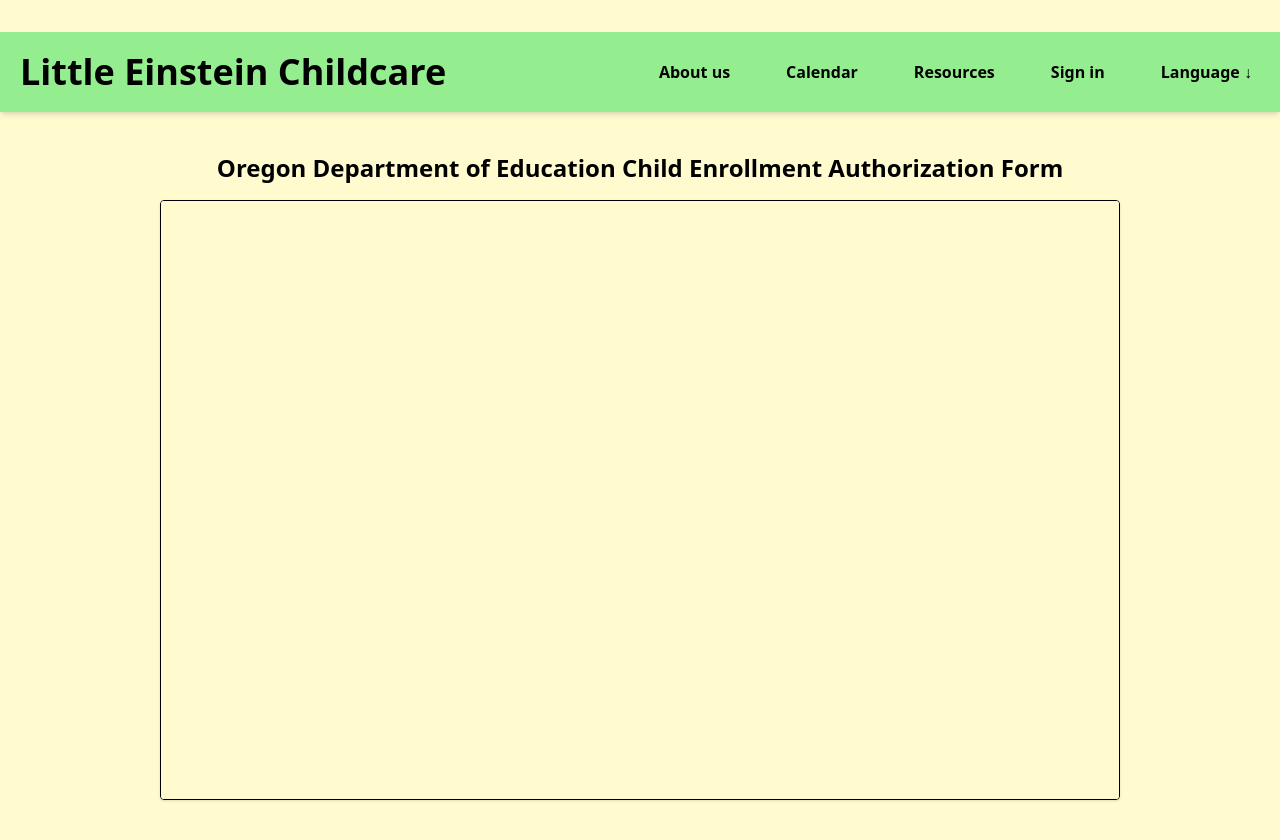
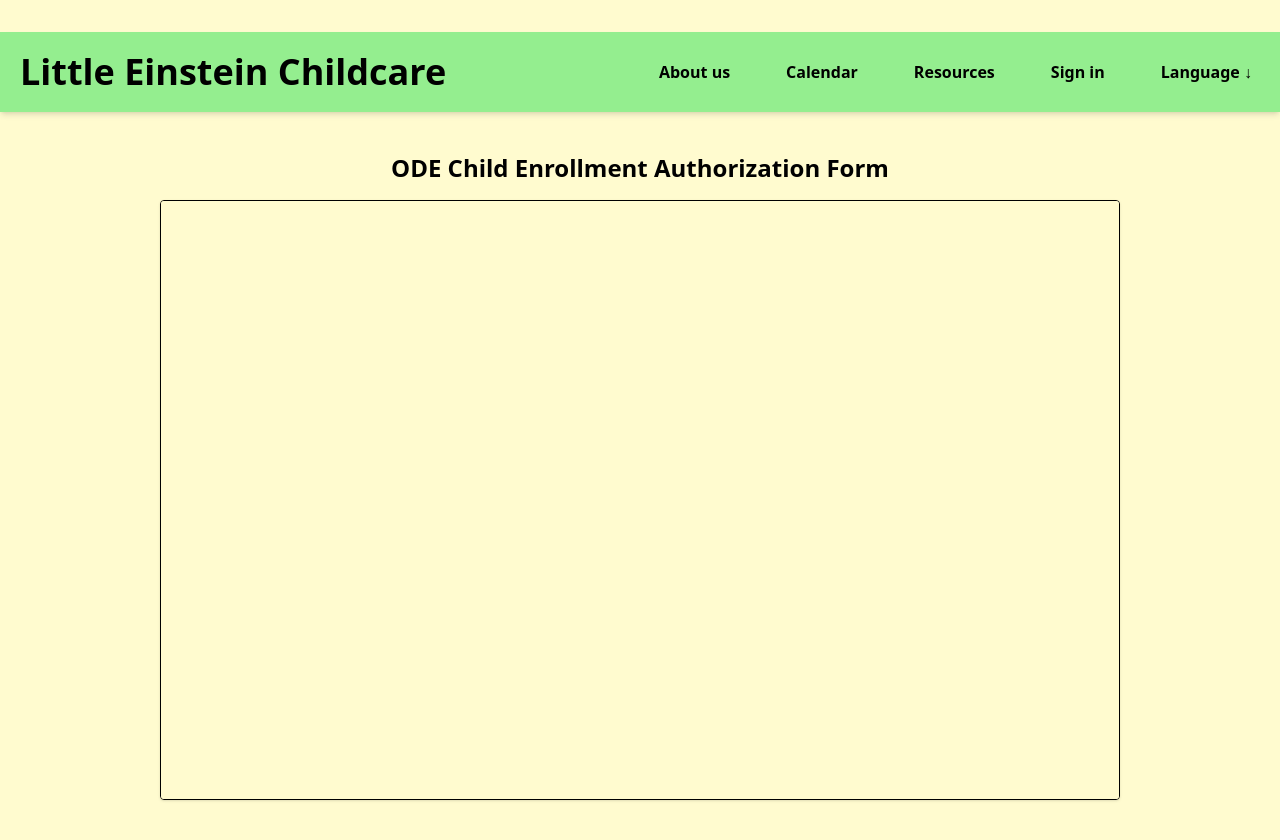
Before and after one commit to littleeinsteinchildcare/littleeinstein-frontend, a React (Vite) app: page /resources/ODEChildEnrollmentForm in a window 1280 px wide. Built offline with nearby package versions, Linux system fonts and the light colour scheme.

Commit message:
Spanish translation for the resources page

```diff
--- a/src/i18n/en.ts
+++ b/src/i18n/en.ts
@@ -45,4 +45,11 @@
     philosophyTitle: "Our Philosophy",
     bioTitle: "About Sonia",
   },
+
+  resources: {
+    header: "Forms Required by New Parents",
+    NWChildEnrollmentForm: "Northwest Nutrition Service Child Enrollment Form",
+    ODEChildEnrollmentForm: "ODE Child Enrollment Authorization Form",
+    WicResources: "WiC Resources",
+  },
 };
--- a/src/i18n/es.ts
+++ b/src/i18n/es.ts
@@ -47,4 +47,13 @@
     philosophyTitle: "Nuestra filosofía",
     bioTitle: "Acerca de Sonia",
   },
+
+  resources: {
+    header: "Formularios Requeridos Para Padres Nuevos",
+    NWChildEnrollmentForm:
+      "Formulario de Inscription de Niño del Northwest Nutrition Service",
+    ODEChildEnrollmentForm:
+      "Formulario de Authorización de Niño del Departamento de Educación de Oregon",
+    WicResources: "Recursos de WiC",
+  },
 };
--- a/src/pages/resources/NwChildEnrollment.tsx
+++ b/src/pages/resources/NwChildEnrollment.tsx
@@ -1,10 +1,13 @@
 import ChildEnrollmentForm from "@/assets/ChildEnrollmentForm.pdf";
+import { useTranslation } from "react-i18next";
 
 const NWChildEnrollmentForm = () => {
+  const { t } = useTranslation();
+
   return (
     <div className="flex flex-col items-center p-10">
       <h1 className="text-2xl font-bold mb-4">
-        Northwest Nutrition Service Child Enrollment Form
+        {t("resources.NWChildEnrollmentForm")}
       </h1>
       <iframe
         src={ChildEnrollmentForm}
--- a/src/pages/resources/ODEChildEnrollment.tsx
+++ b/src/pages/resources/ODEChildEnrollment.tsx
@@ -1,10 +1,13 @@
 import ChildEnrollmentAuthorization from "@/assets/ChildEnrollmentAuthorization.pdf";
+import { useTranslation } from "react-i18next";
 
 const ODEChildEnrollmentForm = () => {
+  const { t } = useTranslation();
+
   return (
     <div className="flex flex-col items-center p-10">
       <h1 className="text-2xl font-bold mb-4">
-        Oregon Department of Education Child Enrollment Authorization Form
+        {t("resources.ODEChildEnrollmentForm")}
       </h1>
       <iframe
         src={ChildEnrollmentAuthorization}
--- a/src/pages/resources/Resources.tsx
+++ b/src/pages/resources/Resources.tsx
@@ -1,16 +1,19 @@
+import { useTranslation } from "react-i18next";
 import { Link } from "react-router-dom";
 
 const ResourcesPage = () => {
+  const { t } = useTranslation();
+
   return (
     <div className="bg-[#FFFBCF] min-h-screen p-40 text-3xl">
-      <strong> Forms Required by New Parents </strong>
+      <strong> {t("resources.header")} </strong>
       <div className="flex flex-col pt-10">
         <Link
           className="mb-8 w-fit hover:underline hover:text-blue-900"
           to="/resources/NWChildEnrollmentForm"
           target="_blank"
         >
-          Northwest Nutrition Service Child Enrollment Form
+          {t("resources.NWChildEnrollmentForm")}
         </Link>
 
         <Link
@@ -18,7 +21,7 @@
           to="/resources/ODEChildEnrollmentForm"
           target="_blank"
         >
-          ODE Child Enrollment Authorization Form
+          {t("resources.ODEChildEnrollmentForm")}
         </Link>
 
         <a
@@ -26,7 +29,7 @@
           href="https://www.fns.usda.gov/wic"
           target="_blank"
         >
-          WiC Resources
+          {t("resources.WicResources")}
         </a>
       </div>
     </div>
```
